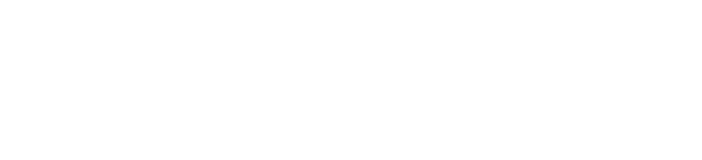
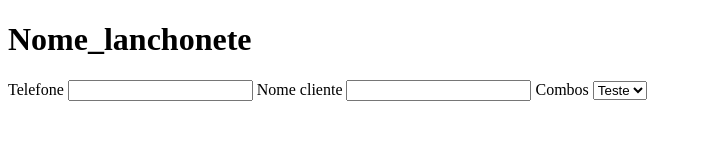
Before and after one commit to Gr-monaco/exercicio-lanchonete, a plain HTML site: page index.html in a window 1280 px wide. Shown: the whole page, without its empty margins (0-702 px from the left). Drawn offline with Linux system fonts and the light colour scheme.

Commit message:
Adiciona opções de entrada

```diff
--- a/index.html
+++ b/index.html
@@ -7,6 +7,16 @@
     <title>Document</title>
 </head>
 <body>
+    <div>
+        <h1>Nome_lanchonete</h1>
+    </div>
 
+    <form action="">
+        <label for="">Telefone</label> <input type="text" name="" id="">
+        <label for="">Nome cliente</label> <input type="text" name="" id="">
+        <label for="">Combos</label> <select name="" id="">
+            <option value="test">Teste</option>
+        </select>
+    </form>
 </body>
 </html>
```
